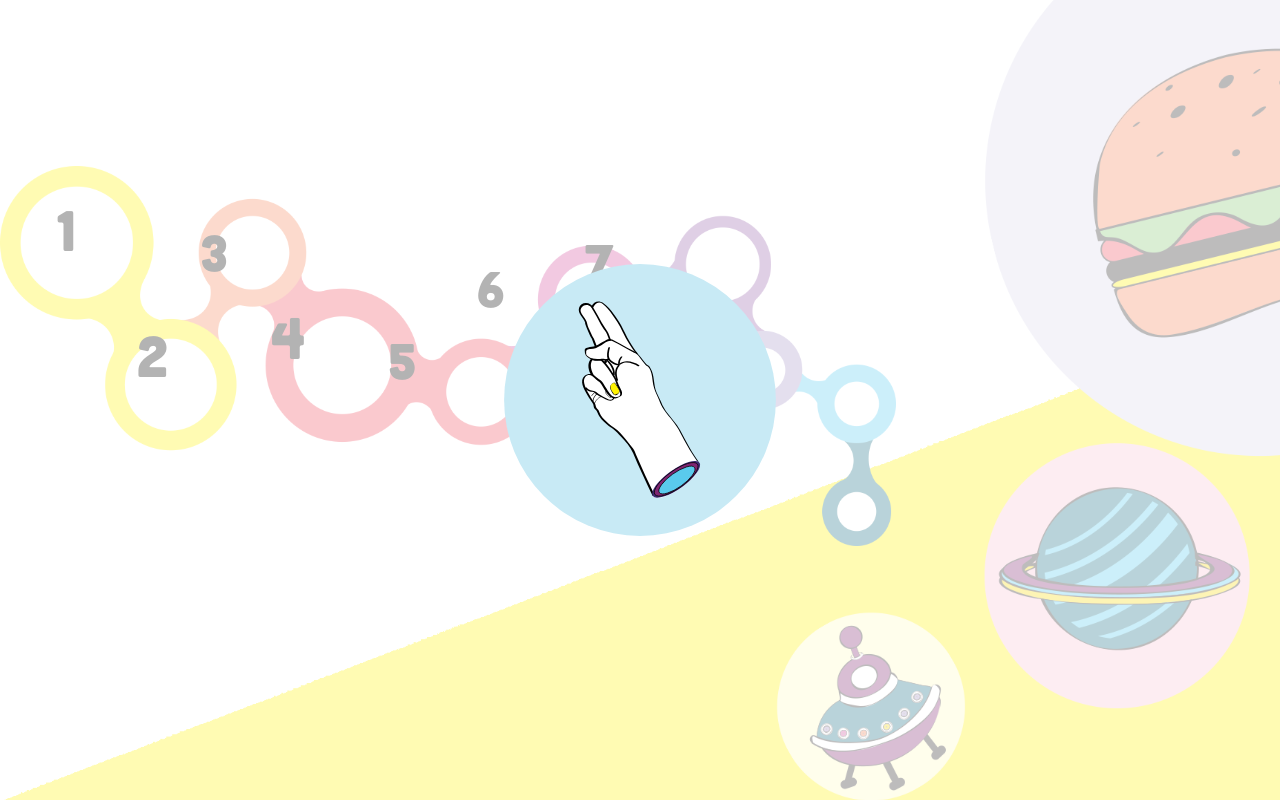
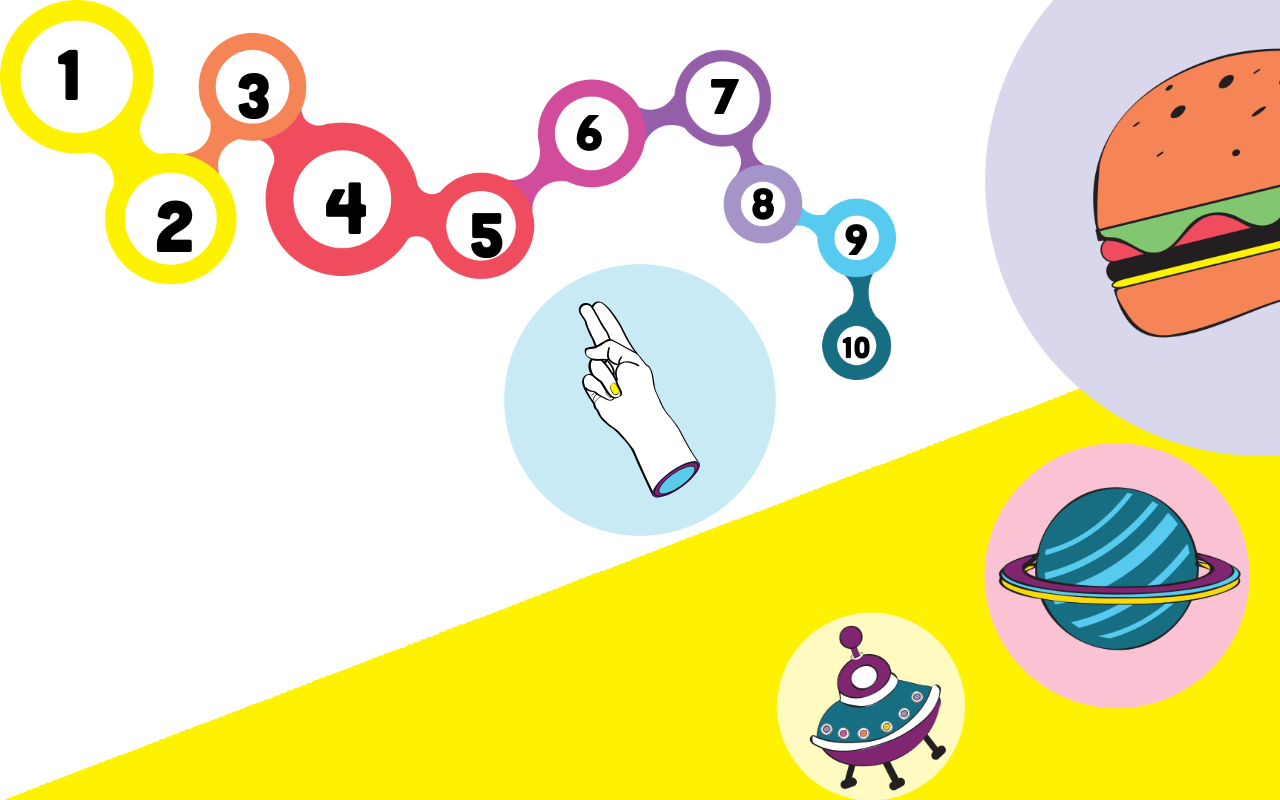
Before and after one commit to pyvil/memory-test, a PHP site: page / in a window 1280 px wide. Run offline with PHP 8.4, Linux system fonts and the light colour scheme.

Commit message:
styles updae

```diff
--- a/css/common.css
+++ b/css/common.css
@@ -37,8 +37,8 @@ body#levels{
 }
 
 body#images{
-    background: url(../img/back_all.png) #fff no-repeat;
-    background-size: cover;
+    background: url(../img/back_all.svg) #fff right no-repeat;
+    background-size: contain;
     background-attachment: fixed;
 }
 
@@ -71,8 +71,9 @@ p.allItems {
 
 #pyvil_level_container  {
     width: 70%;
-    position: relative;
-    margin-top: 13%;
+    max-width: 1300px;
+    position: absolute;
+    /*margin-top: 13%;*/
 }
 
 #pyvil_images_container {
@@ -130,6 +131,7 @@ p.allItems {
 .level_list_bg{
     width: 100%;
     max-width: 1300px;
+    position: relative;
 }
 
 .level_list_bg img{
@@ -143,7 +145,7 @@ p.allItems {
 
 .pyvil_level_list a{
     font-family: 'Cubano-Regular';
-    font-size: 100%;
+    font-size: 5.6vw;
     padding: 10px;
     border-radius: 50%;
     color: #000;
@@ -165,74 +167,62 @@ p.allItems {
 
 #level-2{
     /* top: 135px; */
-    margin-top: 16%;
-    left: 13%;
+    margin-top: 19%;
+    left: 15%;
 }
 
 #level-3{
-    left: 20%;
+    left: 24%;
     margin-top: 5%;
     /* top: 20px; */
-
-
-    font-size: 50px;
+    font-size: 4.9vw;
 }
 
 #level-4{
-
-
-    left: 28%;
+    left: 34%;
+    margin-top: 17%;
     /* top: 115px; */
-    margin-top: 14%;
 }
 
 #level-5{
-
-
-    margin-top: 17%;
-    left: 41%;
+    margin-top: 20.5%;
+    left: 50%;
     /* top: 148px; */
-    font-size: 50px;
+    font-size: 4.9vw;
 }
 
 #level-6{
-
-
-    left: 51%;
-    margin-top: 9%;
+    left: 62%;
+    margin-top: 10%;
     /* top: 61px; */
     font-size: 50px;
 }
 
 #level-7{
-    left: 63%;
+    left: 77%;
     margin-top: 6%;
     /* top: 33px; */
     font-size: 50px;
 }
 
 #level-8{
-    left: 67%;
-    margin-top: 16%;
+    left: 81.5%;
+    margin-top: 18.5%;
     /* top: 131px; */
     font-size: 43px;
 }
 
 #level-9{
-
-
-    left: 75%;
-    margin-top: 19%;
+    left: 92%;
+    margin-top: 22.5%;
     /* top: 161px; */
     font-size: 43px;
 }
 
 #level-10{
-
-
-    left: 75%;
-    margin-top: 28%;
-    /*top: 265px;*/
+    left: 91.7%;
+    margin-top: 35.5%;
+    /* top: 265px; */
     font-size: 30px;
 }
 
@@ -317,6 +307,21 @@ p.allItems {
     }
 }
 
+@media only screen and (max-width: 1020px) {
+    #pyvil_images_container img:nth-child(7n + 1) {
+        margin-right: 0px;
+    }
+
+    #pyvil_images_container img:first-child, #pyvil_images_container img:nth-child(1n + 7) {
+        margin-left: 0px;
+    }
+
+    .all-img-position {
+        margin-right : 0px;
+        margin-left : 0px;
+    }
+}
+
 /* Extra Small Devices, Phones */
 @media only screen and (min-width : 480px) and (max-width: 767px) {
 
@@ -333,6 +338,10 @@ p.allItems {
 }
 
 /* Large Devices, Wide Screens */
-@media only screen and (min-width : 1200px) and (max-width: 1367px) {
-
+@media only screen and (min-width : 1200px) /*and (max-width: 1367px)*/ {
+    body#levels {
+        -ms-transform: scale(1,1); /* IE 9 */
+        -webkit-transform: scale(1,1); /* Safari */
+        transform: scale(1,1); /* Standard syntax */
+    }
 }
```
